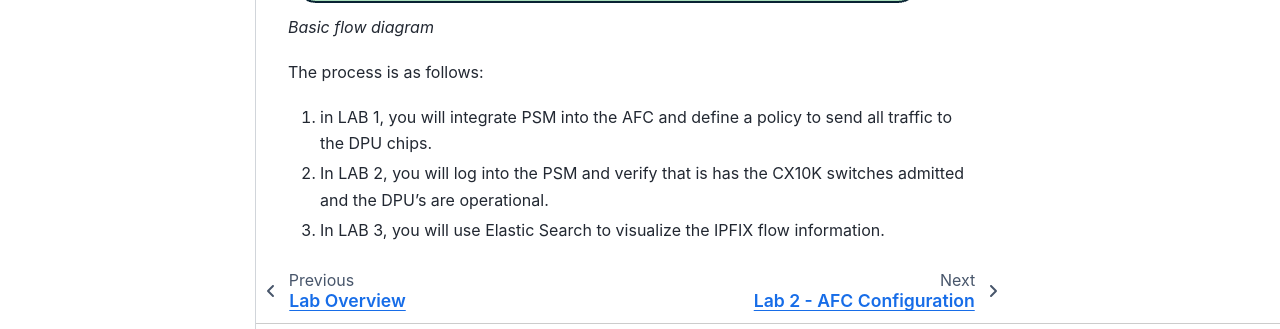
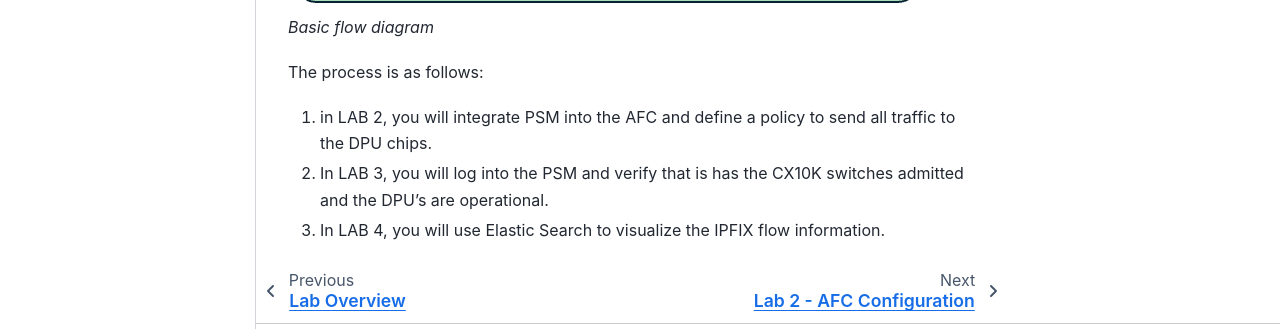
Before and after one commit to xod442/aruba-te-labguide-te4204, a Jupyter Book: the page built from docs/lab1.md, in a window 1280 px wide and 900 px high, scrolled down 2485 px. Shown: the part 498-827 px from the top of the window. Built offline with Jupyter Book 1.0.4 settings and Sphinx 7.4.7 and the Sphinx Book theme 1.1.4, drawn with Linux system fonts in a browser that asks for light colours.

Commit message:
see file for any changes

```diff
--- a/docs/lab1.md
+++ b/docs/lab1.md
@@ -62,8 +62,8 @@ _Fig. Basic flow diagram_
 
 The process is as follows:
 
-1.  in LAB 1, you will integrate PSM into the AFC and define a policy to send all traffic to the DPU chips.
+1.  in LAB 2, you will integrate PSM into the AFC and define a policy to send all traffic to the DPU chips.
 
-2. In LAB 2, you will log into the PSM and verify that is has the CX10K switches admitted and the DPU's are operational.
+2. In LAB 3, you will log into the PSM and verify that is has the CX10K switches admitted and the DPU's are operational.
 
-3. In LAB 3, you will use Elastic Search to visualize the IPFIX flow information.
+3. In LAB 4, you will use Elastic Search to visualize the IPFIX flow information.
```
Also changed, not shown: 5 other files.
